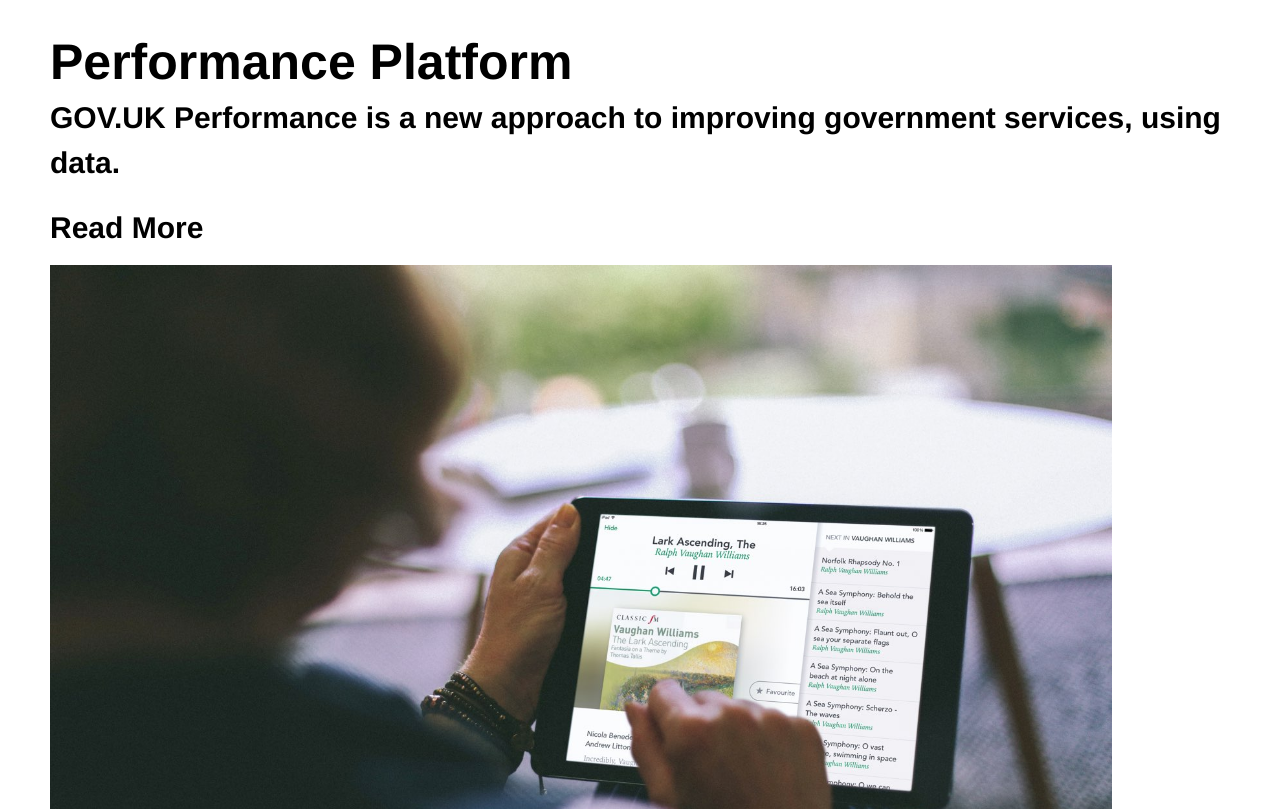
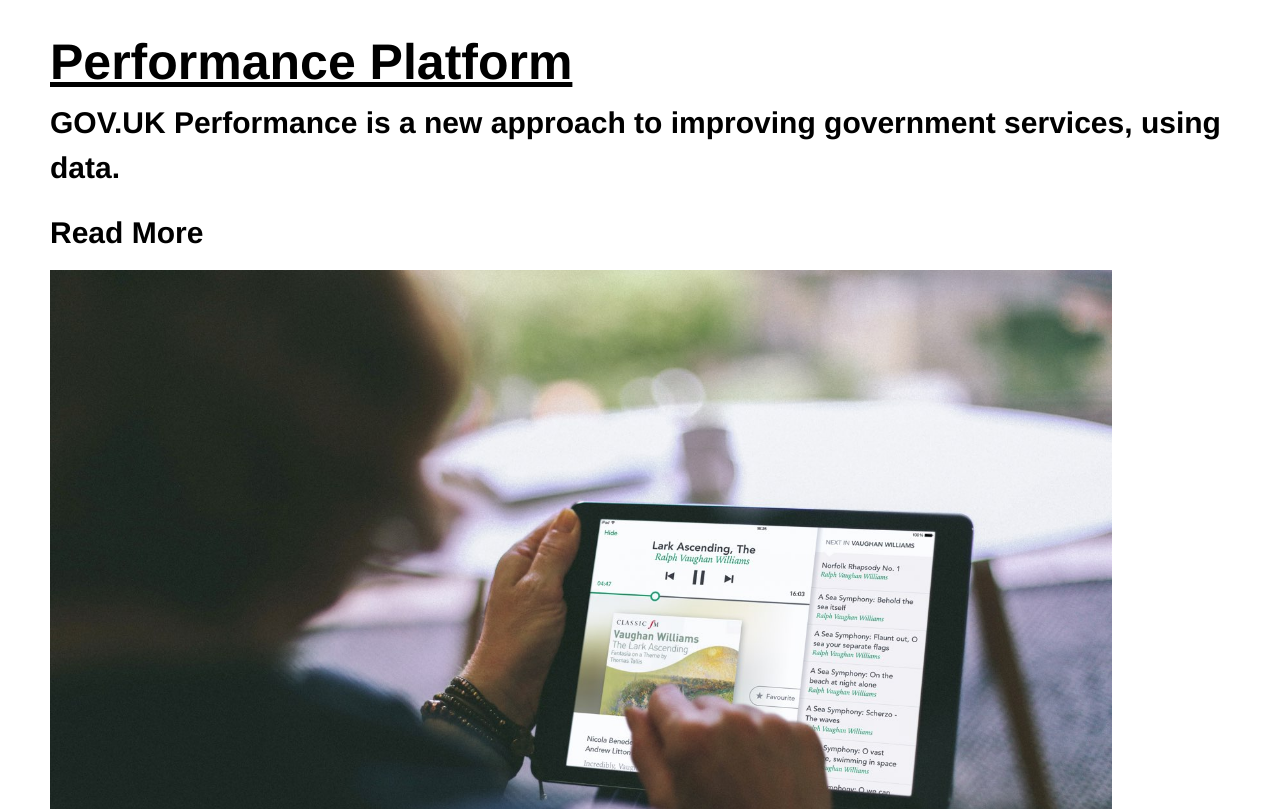
Before and after one commit to goodoldwill/goodoldwill.github.io, a plain HTML site: page index.html in a window 1280 px wide. Shown: the part 1174-1983 px from the top of the page. Drawn offline with Linux system fonts and the light colour scheme.

Commit message:
Padding and underline
Change padding and underlines of H2s

```diff
--- a/css/_typography.scss
+++ b/css/_typography.scss
@@ -40,7 +40,7 @@ p, ul, ol, h1, h2, h3, h4 {
 }
 
 p, ul, ol {
-	padding-top: 5px;
+	padding-top: 10px;
 	padding-bottom: 20px;
 	letter-spacing: 0;
 }
@@ -59,6 +59,7 @@ h2 {
 	padding-bottom: 5px;
 	border-style: thin solid black;
 	border: 5px, 5px, 5px, 5px;
+	text-decoration: underline;
 }
 
 h3, h4, h5, h6 {
```
Also changed, not shown: css/main.css, 1 other file.
